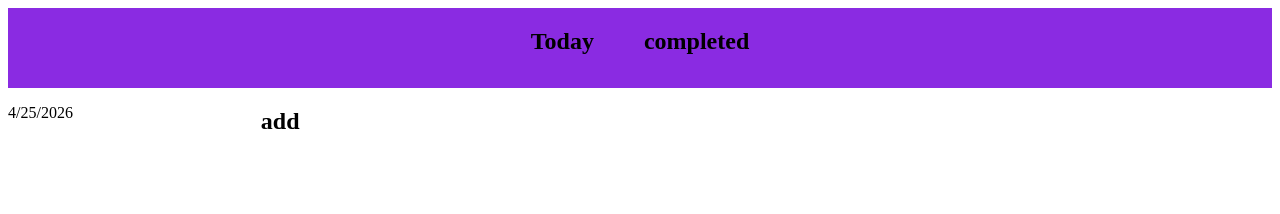
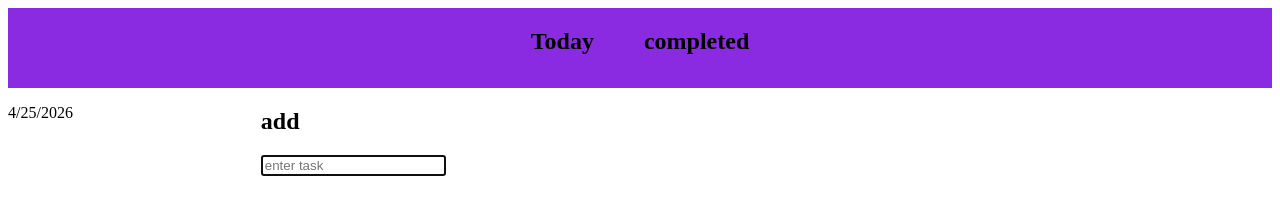
Before and after one commit to ayushpal1810-svg/task-manager, a plain HTML site: page index.html in a window 1280 px wide. Both pictures are taken after a click on the element "add". Drawn offline with Linux system fonts and the light colour scheme.

Commit message:
added the add task feature

```diff
--- a/index.html
+++ b/index.html
@@ -18,6 +18,8 @@
                 <div class="command">
                     <span id="add"><h2>add</h2></span>
                 </div>
+                <div id="input_add_task"></div>
+                <div class="task_list"></div>
             </div>
         </div>
     </header>
--- a/script.js
+++ b/script.js
@@ -1,7 +1,31 @@
 const today= new Date();
 const today_formatted_date= today.toLocaleDateString();
-let add;
+const input_box = document.getElementById("input_add_task");
+const add_task_container = document.getElementsByClassName("task_list")[0];
+const adda=document.getElementById("add")
 document.getElementsByClassName("date")[0].textContent = today_formatted_date;
-document.getElementById("add").addEventListener("click",function () {
-add
+adda.addEventListener("click",function () {
+
+   //creating input box on click
+    const input=document.createElement("input")
+    input.type="text";
+    input.placeholder="enter task"
+
+    //deleting old input boxes so only one shows
+    input_box.innerHTML="";
+    input_box.appendChild(input);
+    input.focus();
+
+    //adding tasks to container
+    input.addEventListener("keypress" , function(e){
+        if(e.key==="Enter"){
+            const text=input.value.trim();
+            if(text=="") return
+            const task=document.createElement("div")
+            task.textContent=text;
+            add_task_container.prepend(task);
+            input_box.innerHTML="";
+        }
+    });
+
 });
```
